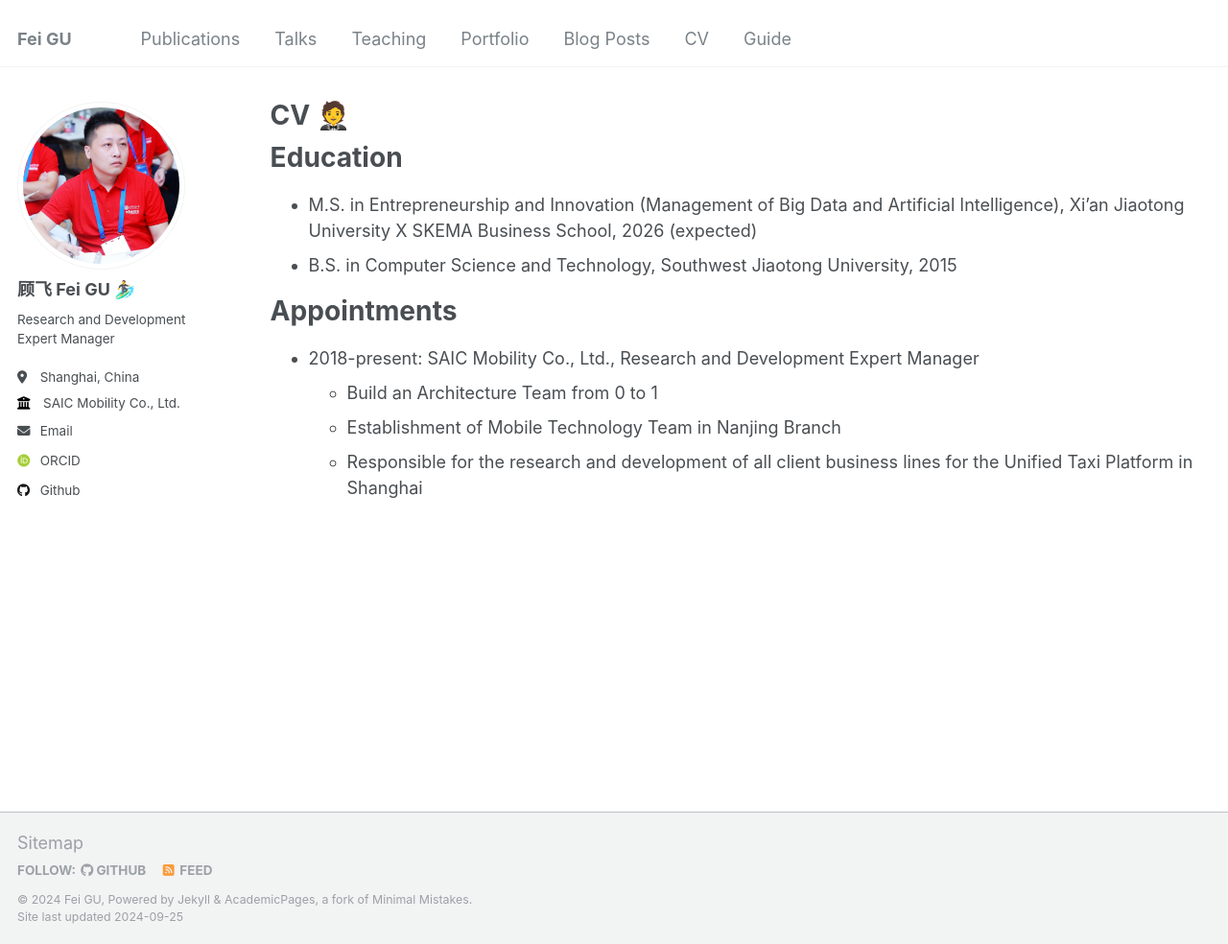
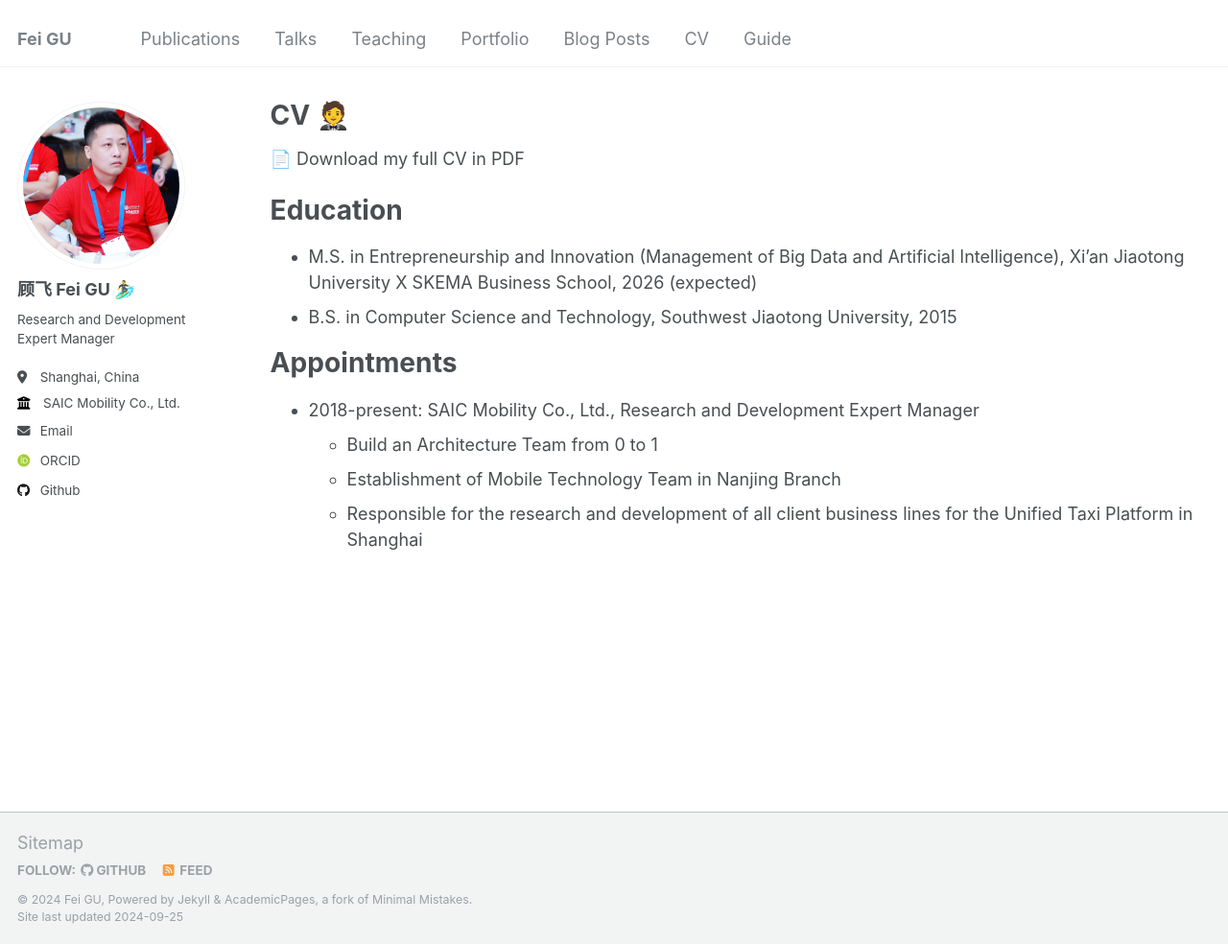
Before and after one commit to rongmax-gufei/rongmax-gufei.github.io, a Jekyll site: the page built from _pages/cv.md, in a window 1280 px wide and 984 px high. Shown: the whole window at 96% size. Built offline with Jekyll 4.4.1, drawn with Linux system fonts in a browser that asks for light colours; some web fonts are replaced.

Commit message:
Update cv.md

```diff
--- a/_pages/cv.md
+++ b/_pages/cv.md
@@ -8,6 +8,8 @@ redirect_from:
 ---
 
 {% include base_path %}
+
+📄 Download my full CV in PDF
 
 Education
 ======
```
